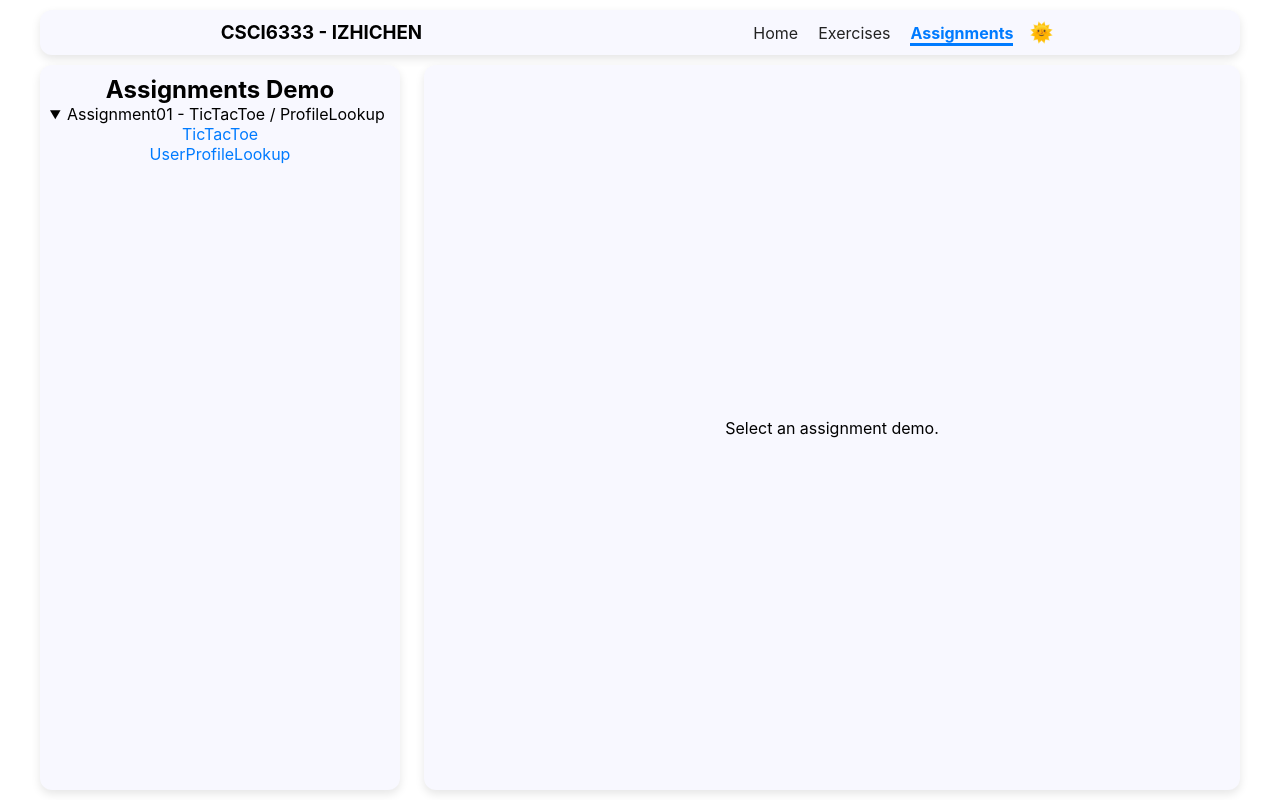
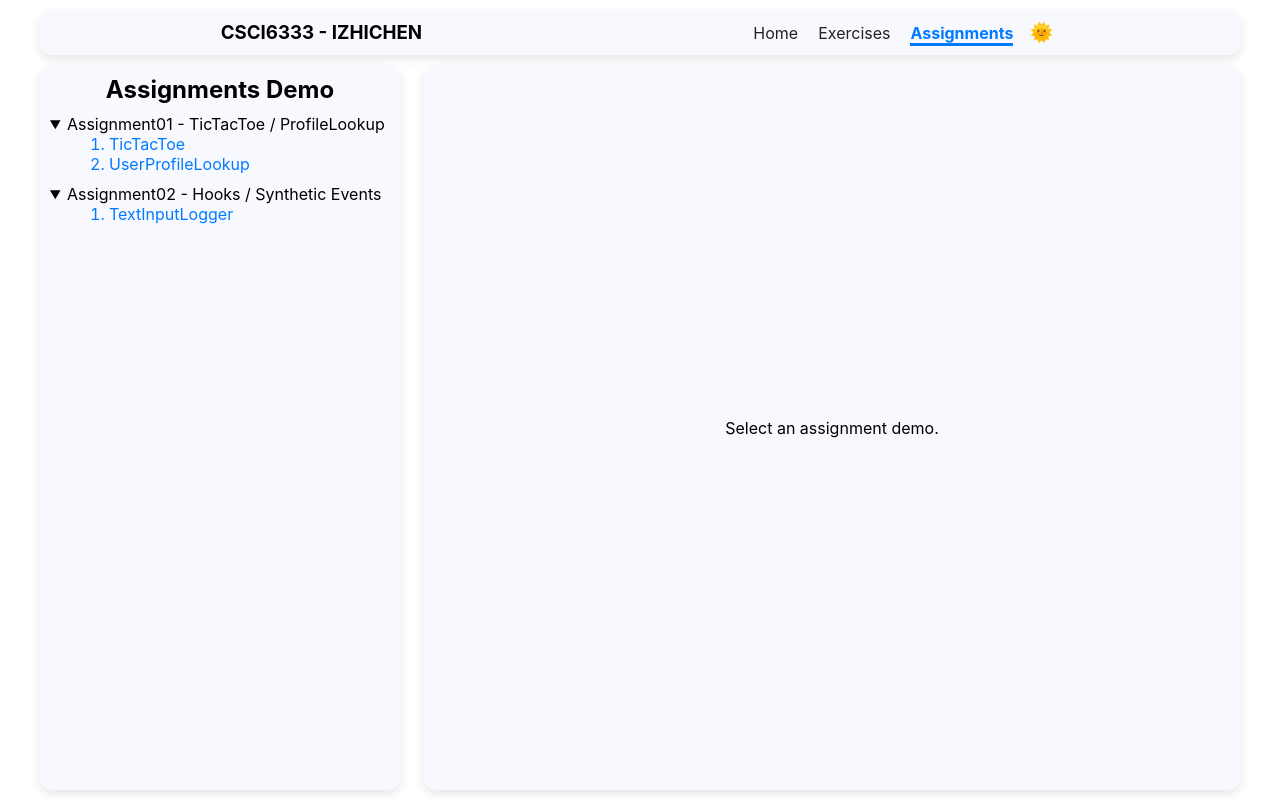
Before and after one commit to ChairChen/CSCI6333_Works_IZHICHEN, a React (Create React App) app: page /Assignments in a window 1280 px wide. Built offline with nearby package versions, Linux system fonts and the light colour scheme.

Commit message:
Updated Assignment02 Folder

```diff
--- a/src/App.css
+++ b/src/App.css
@@ -46,10 +46,21 @@ main {
   width: 100%;
   text-align: left;
   cursor: pointer;
+  margin-top: 10px;
 }
 .main-section-nav details .details-wrapper {
   display: flex;
   flex-direction: column;
+  /* Reset the default padding/margin of <ol> which often offsets the list */
+  list-style-position: inside; /* Keeps the list marker (1., 2.) inside the bounds */
+}
+.main-section-nav details .details-wrapper li {
+  /* This ensures any text or content inside the LI aligns to the left */
+  width: 100%;
+  text-align: left;
+  color: var(--color-primary);
+  /* Remove default bullet/numbering if desired (optional) */
+  list-style: decimal inside; /* Use this if you want to keep the numbering */
 }
 
 
--- a/src/pages/Assignments/Assignments.js
+++ b/src/pages/Assignments/Assignments.js
@@ -2,6 +2,7 @@ import React, { lazy, Suspense, useState } from "react";
 // Assignments here
 const TicTacToe = lazy(() => import("./TicTacToe/TicTacToe"));
 const UserProfileLookup = lazy(() => import("./UserProfileLookup/UserProfileLookup"));
+const TextInputLogger = lazy(() => import("./TextInputLogger/TextInputLogger"));
 
 export default function Assignments() {
   const [selected, setSelected] = useState("");
@@ -9,8 +10,10 @@ export default function Assignments() {
      "": (() => (<p>Select an assignment demo.</p>))
     ,"TicTacToe": TicTacToe
     ,"UserProfileLookup": UserProfileLookup
+    ,"TextInputLogger": TextInputLogger
   };
-  const AssignmentComponent = assignmentsMap[selected] || (()=>{<p>No such assignment...</p>});
+  const AssignmentComponent = assignmentsMap[selected] || (()=><p>No such assignment...</p>);
+  console.log(AssignmentComponent);
 
   return (
     <section className="main-section">
@@ -19,14 +22,29 @@ export default function Assignments() {
 
         <details open>
           <summary>Assignment01 - TicTacToe / ProfileLookup</summary>
-          <div className="details-wrapper">
+          <ol className="details-wrapper">
+            <li>
               <span className="sub-page-text" onClick={() => setSelected("TicTacToe")}>
                 TicTacToe
               </span>
+            </li>
+            <li>
               <span className="sub-page-text" onClick={() => setSelected("UserProfileLookup")}>
                 UserProfileLookup
               </span>
-          </div>
+            </li>
+          </ol>
+        </details>
+
+        <details open>
+          <summary>Assignment02 - Hooks / Synthetic Events</summary>
+          <ol className="details-wrapper">
+            <li>
+              <span className="sub-page-text" onClick={() => setSelected("TextInputLogger")}>
+                TextInputLogger
+              </span>
+            </li>
+          </ol>
         </details>
 
       </nav>
--- /dev/null
+++ b/src/pages/Assignments/TextInputLogger/TextInputLogger.js
@@ -0,0 +1,23 @@
+import { useState } from "react";
+
+export default function TextInputLogger() {
+    const [inputValue, setInputValue] = useState('');
+
+    const handleChange = (event) => {
+        console.log("Event Type:", event.type); // Synthetic event type
+        console.log("Current Target Value:", event.currentTarget.value); // Current value of input
+        setInputValue(event.target.value);
+    };
+
+    return (
+        <section>
+            <input
+                type="text"
+                value={inputValue}
+                onChange={handleChange}
+                placeholder="Type Something..."
+            />
+            <p>Current Value: {inputValue}</p>
+        </section>
+    );
+}
--- a/src/pages/Exercises/Exercises.js
+++ b/src/pages/Exercises/Exercises.js
@@ -13,7 +13,7 @@ export default function Exercises() {
     ,"UseMemo": UseMemo
     ,"UseRef": UseRef
   };
-  const ExerciseComponent = exercisesMap[selected] || (()=>{<p>No such exercise...</p>});
+  const ExerciseComponent = exercisesMap[selected] || (()=><p>No such exercise...</p>);
 
   return (
     <section className="main-section">
@@ -21,23 +21,29 @@ export default function Exercises() {
         <h2>Exercises Demo</h2>
         <details open>
           <summary>Class Component and Functional Component</summary>
-          <div className="details-wrapper">
+          <ol className="details-wrapper">
+            <li>
               <span className="sub-page-text" onClick={() => setSelected("Counter")}>
                 Counter
               </span>
-          </div>
+            </li>
+          </ol>
         </details>
 
         <details open>
           <summary>Hooks</summary>
-          <div className="details-wrapper">
+          <ol className="details-wrapper">
+            <li>
               <span className="sub-page-text" onClick={() => setSelected("UseMemo")}>
                 UseMemo
               </span>
+            </li>
+            <li>
               <span className="sub-page-text" onClick={() => setSelected("UseRef")}>
                 UseRef
               </span>
-          </div>
+            </li>
+          </ol>
         </details>
 
       </nav>
```
Lines whose indentation alone changed are shown as unchanged.
